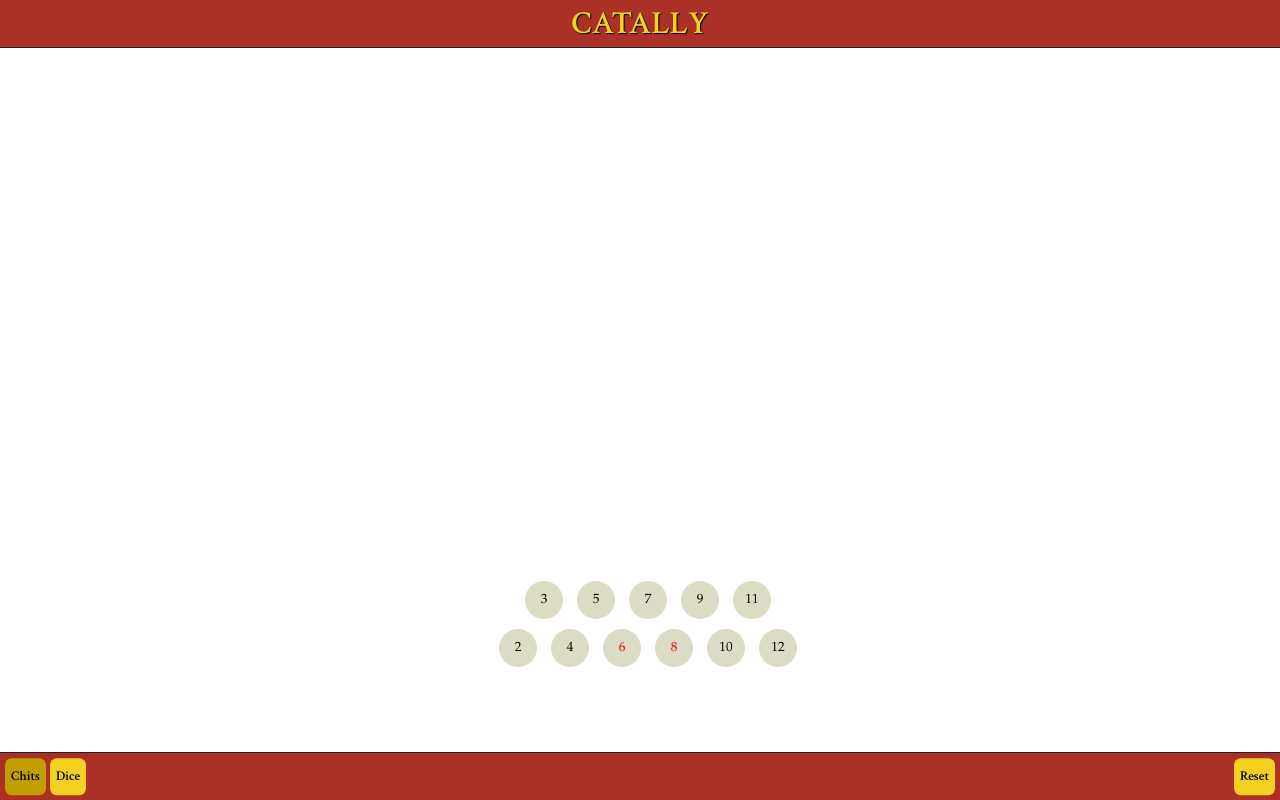
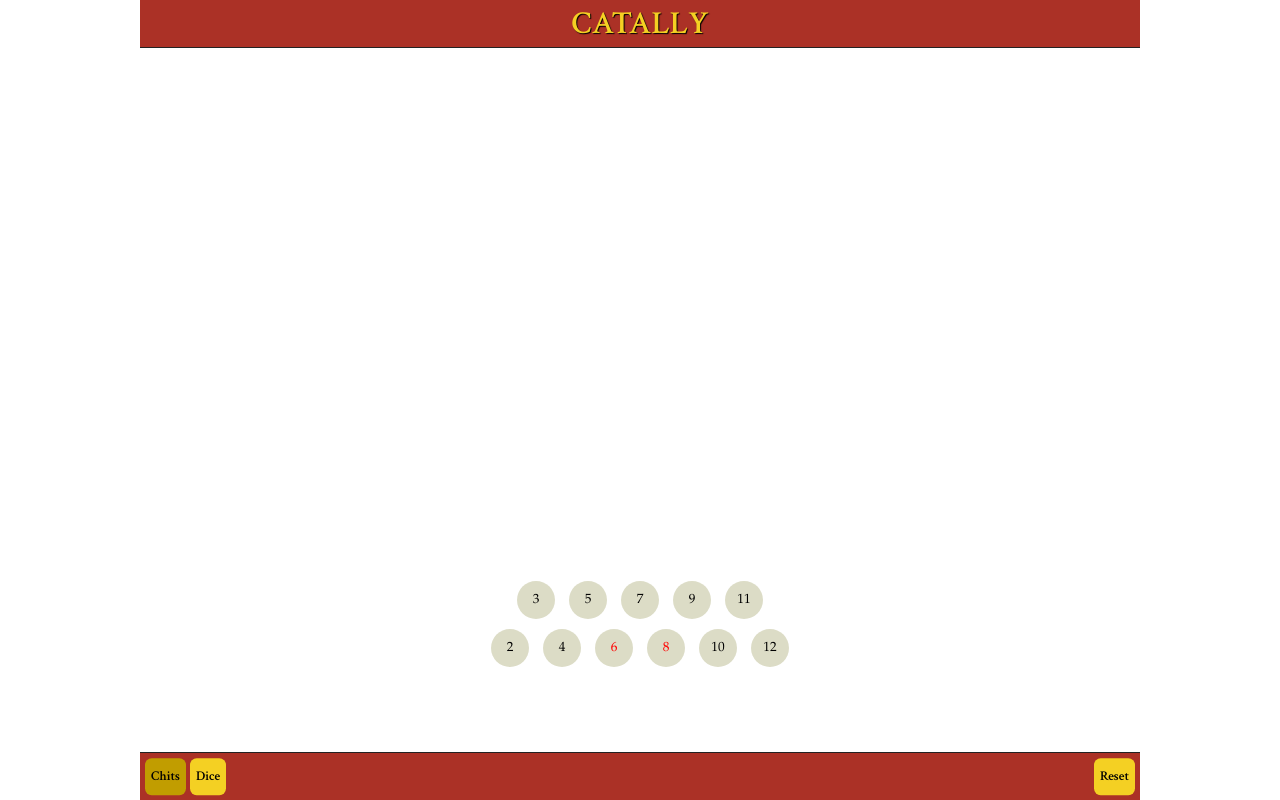
Before and after one commit to psalaets/catally, a website with bundled scripts: page app/index.html in a window 1280 px wide. Built offline with nearby package versions, Linux system fonts and the light colour scheme; files whose address does not match are found by name.

Commit message:
limit width -- hopefully not breaking everything

```diff
--- a/app/styles/app.css
+++ b/app/styles/app.css
@@ -1,10 +1,17 @@
 @import url(http://fonts.googleapis.com/css?family=Crimson+Text:600);
 
+body {
+    position: relative;
+    max-width: 1000px;
+    margin: 0 auto;
+    height: 100vh;
+}
+
 #top-bar {
-    position: fixed;
+    position: absolute;
     top: 0;
     left: 0;
-    width: 100%;
+    right: 0;
     height: 3em;
 
     background-color: #ab3126;
@@ -27,16 +34,18 @@
     margin: 3em 0;
     top: 0;
     bottom: 0;
-    position: fixed;
+    left: 0;
+    right: 0;
+    position: absolute;
     background-color: white;
-    width: 100%;
+
 }
 
 #bottom-bar {
-    position: fixed;
+    position: absolute;
     bottom: 0;
     left: 0;
-    width: 100%;
+    right: 0;
     height: 3em;
     background-color: #ab3126;
     padding: 0 5px;
```
